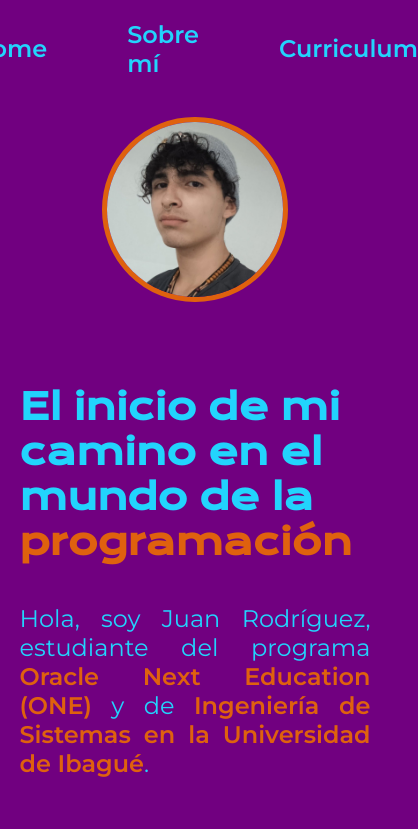
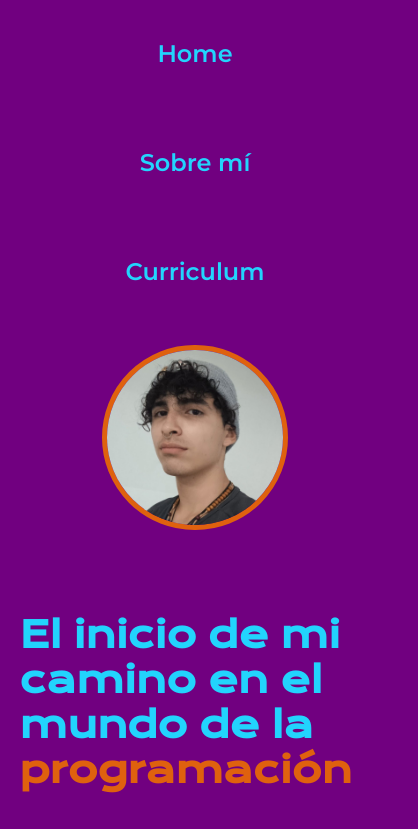
Before and after one commit to JuanEstebanRodriguezCastellanos/portafolio, a plain HTML site: page index.html in a window 390 px wide. Shown: the top 829 px of the page, 418 px wide, since content can reach past the window. Drawn offline with nearby package versions, Linux system fonts and the light colour scheme.

Commit message:
Update style.css

```diff
--- a/styles/style.css
+++ b/styles/style.css
@@ -168,8 +168,13 @@ body
 {
     .header
     {
-        padding: 5%;
-        width: auto;
+        padding: 10%;
+    }
+
+    .header__menu
+    {
+        flex-direction: column;
+        align-items: center;
     }
 
     .presentacion
```
